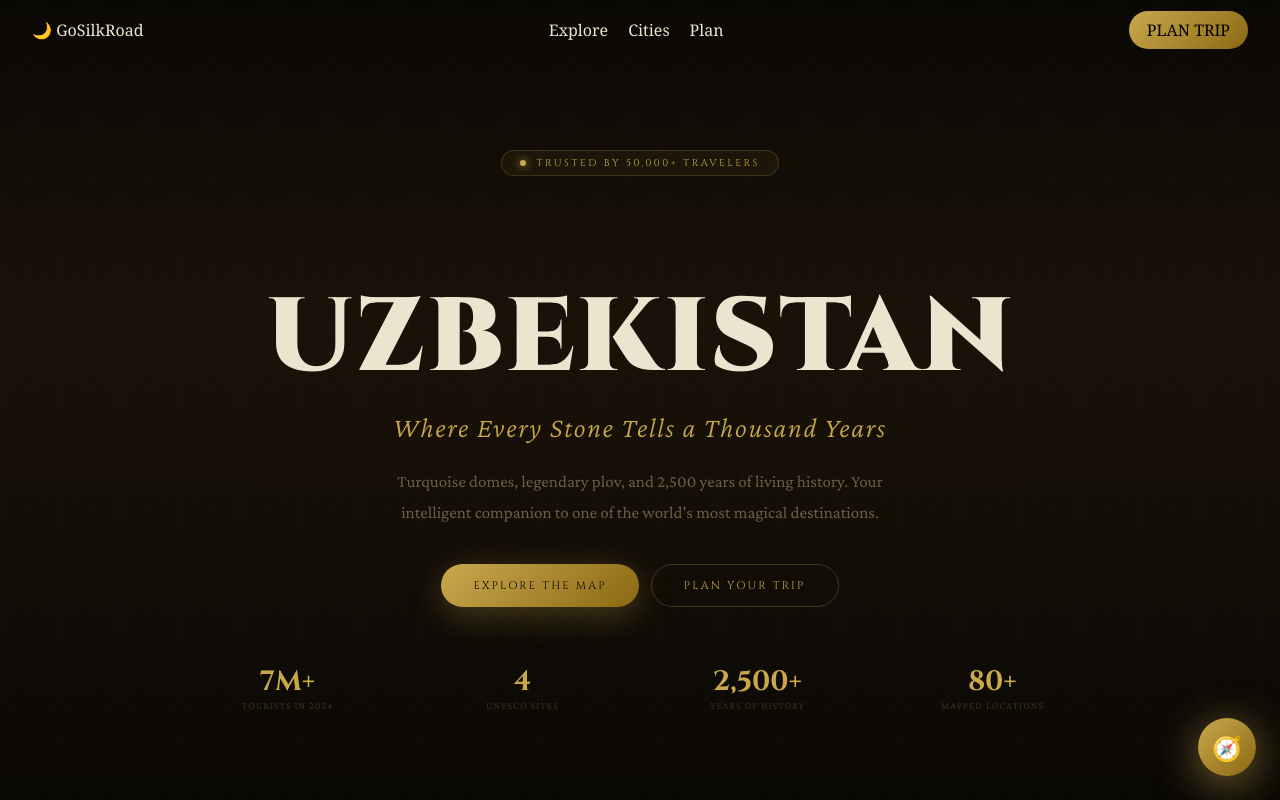
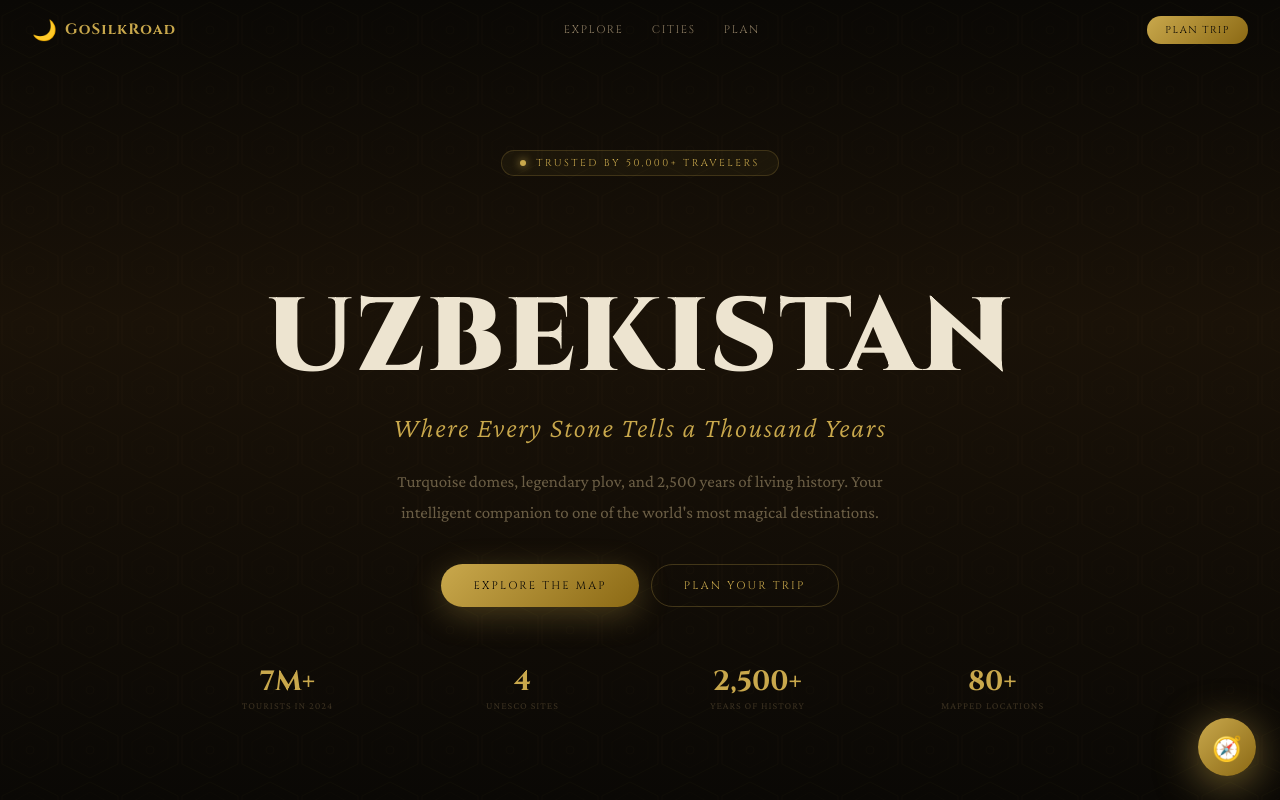
Before and after one commit to otabekroziboyev0520-blip/gosilkroad, a React (Vite) app: page / in a window 1280 px wide. Shown: the top 800 px of the page. Built offline with nearby package versions, Linux system fonts and the light colour scheme.

Commit message:
Update Home Page, App.jsx and delete Vercel.json, robots.txt, sitemap.xml

```diff
--- a/src/App.jsx
+++ b/src/App.jsx
@@ -1,4 +1,4 @@
-import { Routes, Route, useNavigate } from "react-router-dom";
+import { useState } from "react";
 import { Analytics } from "@vercel/analytics/react";
 import { SpeedInsights } from "@vercel/speed-insights/react";
 import HomePage from "./home-page/HomePage";
@@ -6,40 +6,31 @@ import PlanPage from "./plan-page/PlanPage";
 import ChatBot from "./ai/ChatBot";
 
 export default function App() {
-  const navigate = useNavigate();
+  const [page, setPage] = useState("home");
+  const [planInitialSection, setPlanInitialSection] = useState("visa");
 
   const openPlan = (section = "visa") => {
-    navigate(`/plan/${section}`);
+    setPlanInitialSection(section);
+    setPage("plan");
   };
 
   return (
     <>
-      <Routes>
-        <Route path="/" element={<HomePage onOpenPlan={openPlan} />} />
-
-        <Route
-          path="/plan"
-          element={
-            <PlanPage
-              onBack={() => navigate("/")}
-              initialSection="visa"
-            />
-          }
+      {page === "home" ? (
+        <HomePage onOpenPlan={openPlan} />
+      ) : (
+        <PlanPage
+          onBack={() => setPage("home")}
+          initialSection={planInitialSection}
         />
-
-        <Route
-          path="/plan/:section"
-          element={
-            <PlanPage
-              onBack={() => navigate("/")}
-            />
-          }
-        />
-      </Routes>
+      )}
 
       <ChatBot />
 
+      {/* Vercel Analytics */}
       <Analytics />
+
+      {/* Vercel Speed Insights */}
       <SpeedInsights />
     </>
   );
--- a/src/home-page/HomePage.jsx
+++ b/src/home-page/HomePage.jsx
@@ -1,5 +1,4 @@
 import { useEffect, useState } from "react";
-import { Link } from "react-router-dom";
 import cities from "./cities";
 import { TESTIMONIALS, WHY_UZ } from "./homeData";
 import { GLOBAL_CSS } from "../shared/styles";
@@ -64,7 +63,6 @@ export default function HomePage({ onOpenPlan }) {
     >
       <style>{GLOBAL_CSS}</style>
 
-      {/* NAVBAR */}
       <nav
         style={{
           position: "fixed",
@@ -77,47 +75,83 @@ export default function HomePage({ onOpenPlan }) {
           display: "flex",
           alignItems: "center",
           justifyContent: "space-between",
+          gap: isMobile ? 8 : 16,
           background: navScrolled ? "rgba(10,8,5,0.96)" : "transparent",
           backdropFilter: navScrolled ? "blur(20px)" : "none",
           borderBottom: navScrolled
             ? "1px solid #1A1610"
             : "1px solid transparent",
+          transition: "all 0.4s",
         }}
       >
         <div
-          style={{ cursor: "pointer" }}
+          style={{ display: "flex", alignItems: "center", gap: 8, cursor: "pointer", minWidth: 0 }}
           onClick={() => scrollTo("hero")}
         >
-          🌙 GoSilkRoad
+          <span style={{ fontSize: isMobile ? 18 : 20 }}>🌙</span>
+          <span
+            style={{
+              fontFamily: "'Cinzel',serif",
+              fontSize: isMobile ? 12 : 15,
+              fontWeight: 700,
+              color: "#C9A84C",
+              letterSpacing: "0.08em",
+              whiteSpace: "nowrap",
+            }}
+          >
+            GoSilkRoad
+          </span>
         </div>
 
-        <div style={{ display: "flex", gap: 20 }}>
-          <span onClick={() => scrollTo("map")} className="nl">
-            Explore
+        <div
+          style={{
+            display: "flex",
+            gap: isMobile ? 10 : 28,
+            minWidth: 0,
+            flex: 1,
+            justifyContent: "center",
+          }}
+        >
+          {[["Explore", "map"], ["Cities", "cities"], ["Plan", "plan"]].map(
+            ([l, id]) => (
+              <span
+                key={id}
+                className="nl"
+                onClick={() =>
+                  id === "plan" ? onOpenPlan("itinerary") : scrollTo(id)
+                }
+                style={{
+                  fontFamily: "'Cinzel',serif",
+                  fontSize: isMobile ? 9 : 11,
+                  letterSpacing: isMobile ? "0.08em" : "0.15em",
+                  color: "#8A7A60",
+                  whiteSpace: "nowrap",
+                }}
+              >
+                {isMobile ? l : l.toUpperCase()}
               </span>
-          <span onClick={() => scrollTo("cities")} className="nl">
-            Cities
-          </span>
-
-          {/* REAL URL */}
-          <Link to="/plan/itinerary" className="nl">
-            Plan
-          </Link>
+            )
+          )}
         </div>
 
-        <Link to="/plan/itinerary">
         <button
+          onClick={() => onOpenPlan("itinerary")}
           style={{
-              padding: "8px 18px",
+            padding: isMobile ? "8px 12px" : "7px 18px",
             background: "linear-gradient(135deg,#C9A84C,#8B6914)",
             border: "none",
             borderRadius: 20,
+            fontFamily: "'Cinzel',serif",
+            fontSize: isMobile ? 9 : 10,
+            letterSpacing: isMobile ? "0.08em" : "0.15em",
+            color: "#0A0805",
             cursor: "pointer",
+            whiteSpace: "nowrap",
+            flexShrink: 0,
           }}
         >
           PLAN TRIP
         </button>
-        </Link>
       </nav>
 
       <section
```
Also changed, not shown: public/robots.txt (deleted), vercel.json (deleted), 1 other file (tests, documents, lock files or other folders). Lines whose indentation alone changed are shown as unchanged.
